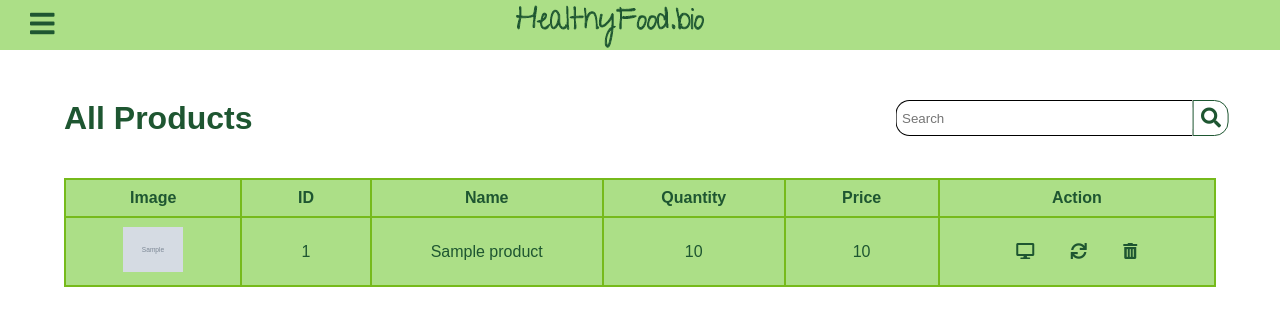
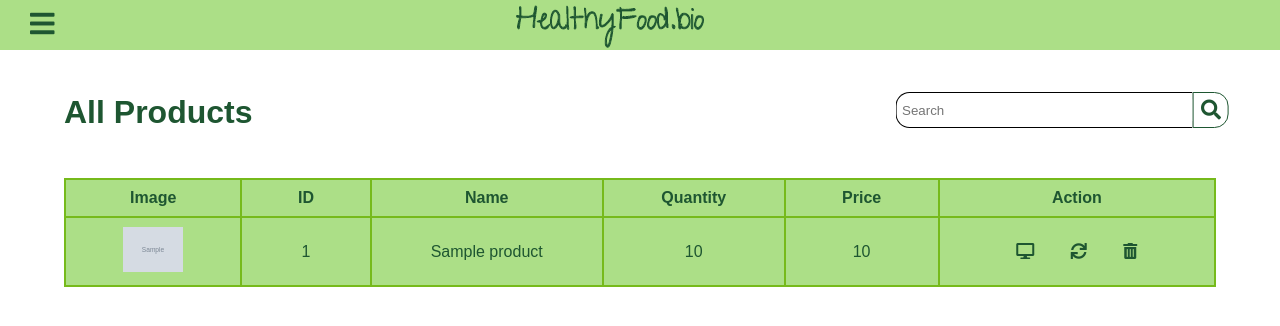
Before and after one commit to sifawboumezough/HealthyFood1, a PHP site: page /Product.php in a window 1280 px wide. Shown: the top 326 px of the page. Run offline with PHP 8.4, Linux system fonts and the light colour scheme; tables that the repository leaves empty or names only in its code hold one stand-in row (values such as "Sample post"); grey boxes marked "Sample" are stand-in pictures; some libraries are stand-ins or nearby versions; some web fonts are replaced.

Commit message:
Product_done

```diff
--- a/html&cssM/styles/product.css
+++ b/html&cssM/styles/product.css
@@ -115,6 +115,7 @@ body.active .wrapper .section{
     margin-top: 10%;
     width: 90vw;
     border-spacing: 0;
+    margin-bottom: 2%;
 }
 
 body:not(.active) #product{
@@ -158,7 +159,7 @@ body:not(.active) #product{
 h1{
     position: absolute;
     z-index: 0;
-    top: 100px;
+    top: 94px;
     left: 5%;
     color: #1E5631;
 }
@@ -200,7 +201,7 @@ h1{
   .wrap{
     width: 26%;
     position: absolute;
-    top: 118px;
+    top: 110px;
     left: 83%;
     transform: translate(-50%, -50%);
   }
@@ -221,7 +222,7 @@ h1{
           top: 75px;
       }
       .wrap{
-          top: 93px;
+          top: 90px;
       }
   }
   @media only screen and(max-width:768px){
```
Also changed, not shown: html&cssM/edit.php (line endings or trailing spaces).
